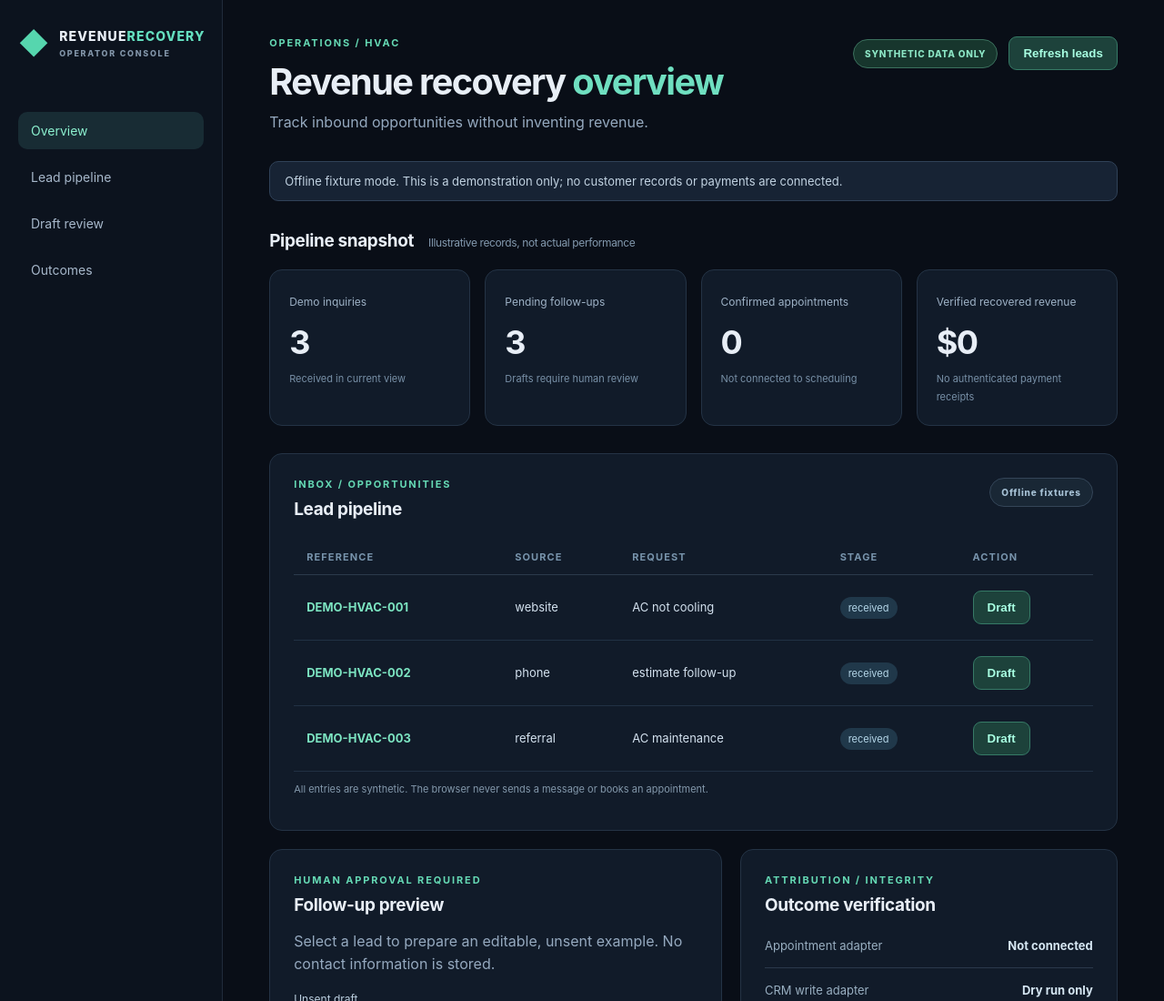
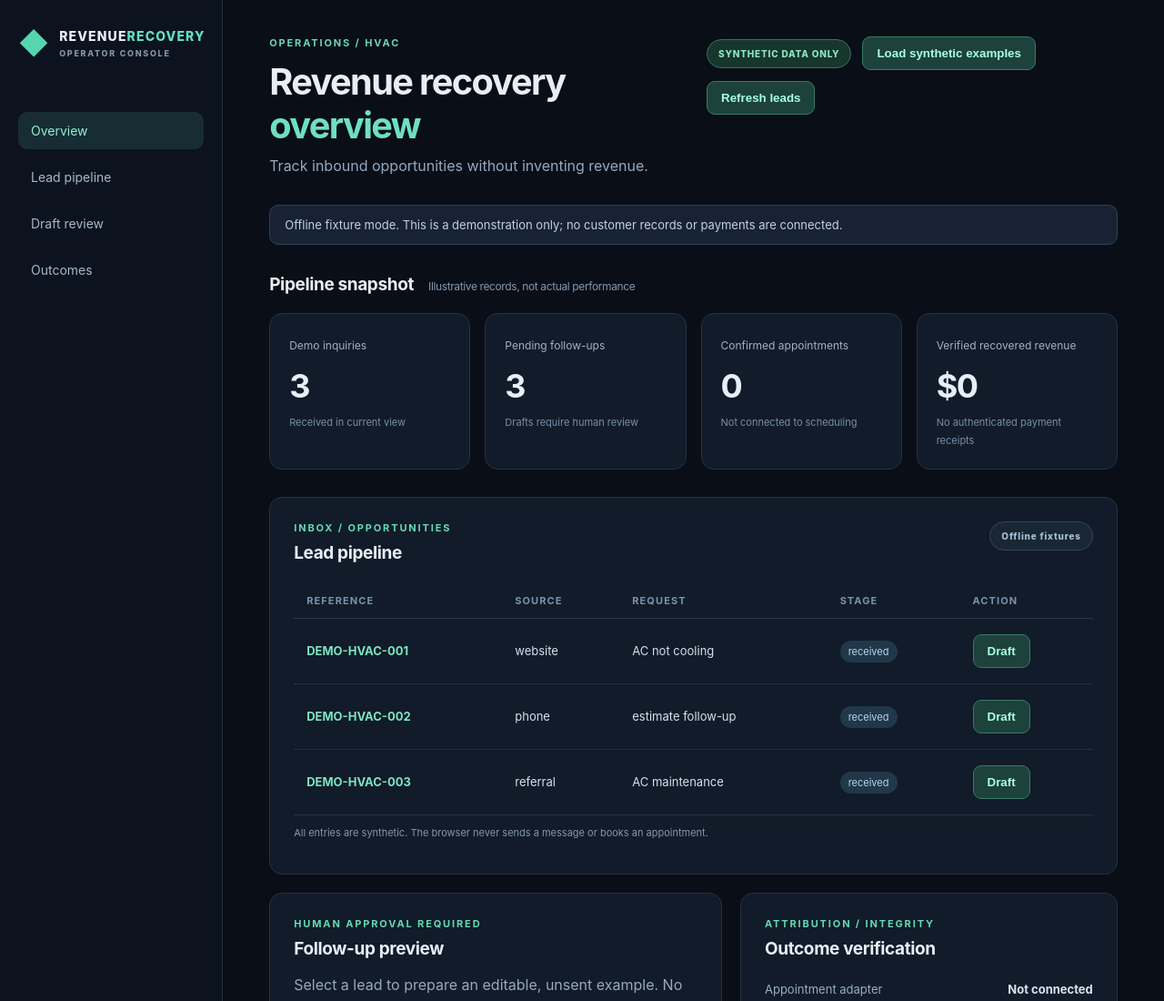
Before and after one commit to reppiks490/cash-flow-, a plain HTML site: page products/revenue_recovery/web/index.html in a window 1280 px wide. Shown: the top 1100 px of the page at 91% size. Drawn offline with Linux system fonts and the light colour scheme; no server answers.

Commit message:
feat(rre): add explicit synthetic demo seed button to browser console

```diff
--- a/products/revenue_recovery/web/index.html
+++ b/products/revenue_recovery/web/index.html
@@ -17,7 +17,7 @@
     <div class="rail-foot"><span class="status-dot" aria-hidden="true"></span> Local prototype <small>No production connections</small></div>
   </aside>
   <main id="main">
-    <header class="topbar"><div><div class="eyebrow">OPERATIONS / HVAC</div><h1>Revenue recovery <em>overview</em></h1><p>Track inbound opportunities without inventing revenue.</p></div><div class="top-actions"><span class="badge">SYNTHETIC DATA ONLY</span><button id="refresh" type="button">Refresh leads</button></div></header>
+    <header class="topbar"><div><div class="eyebrow">OPERATIONS / HVAC</div><h1>Revenue recovery <em>overview</em></h1><p>Track inbound opportunities without inventing revenue.</p></div><div class="top-actions"><span class="badge">SYNTHETIC DATA ONLY</span><button id="seedDemo" type="button">Load synthetic examples</button><button id="refresh" type="button">Refresh leads</button></div></header>
     <div class="notice" role="status" id="connection">Offline fixture mode. No customer records or payments are connected.</div>
     <section id="overview" aria-labelledby="overview-heading"><h2 id="overview-heading">Pipeline snapshot <span class="section-note">Illustrative records, not actual performance</span></h2>
       <div class="metrics">
```
